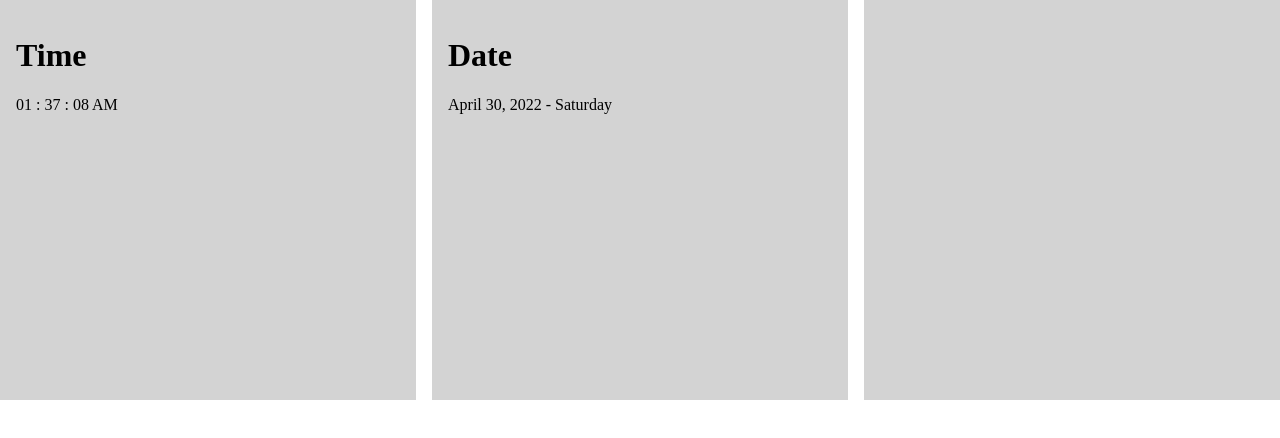
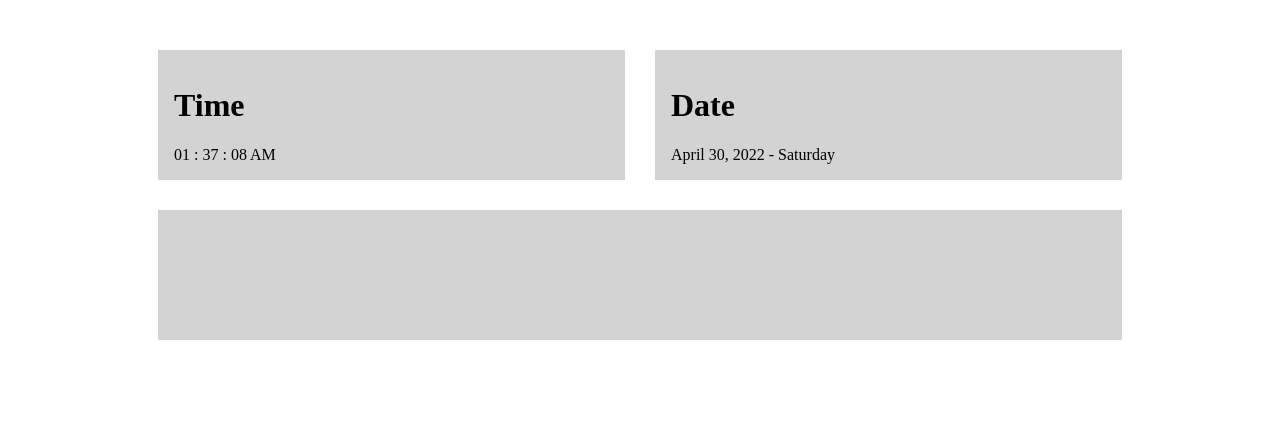
Before and after one commit to little-silk/dashboard-widget, a plain HTML site: page index.html in a window 1280 px wide. Drawn offline with nearby package versions, Linux system fonts and the light colour scheme; no server answers.

Commit message:
Updated grid

```diff
--- a/css/styles.css
+++ b/css/styles.css
@@ -2,9 +2,11 @@
 .layout {
   /* Set your own grid   */
   display: grid;
-  grid-template-columns: repeat(3, 1fr);
-  grid-template-rows: 400px;
-  grid-column-gap: 1em;
+  grid-template-columns: 10% repeat(2, 1fr) 10%;
+  grid-template-rows: repeat(2, 1fr);
+  grid-column-gap: 30px;
+  grid-row-gap: 30px;
+  margin: 50px 0 50px 0;
 }
 
 /* Widgets */
@@ -18,6 +20,7 @@ section {
 
 /* Time */
 .time {
+  grid-area: 1 / 2 / 2 / 3;
 }
 
 .hours {
@@ -35,7 +38,7 @@ section {
 
 /* Date */
 .date {
-
+  grid-area:  1 / 3 / 2 / 4;
 }
 
 .month {
@@ -52,7 +55,7 @@ section {
 
 /* Weather */
 .weather {
-
+  grid-area:  2 / 2 / 3 / 4;
 }
 
 .city {
```
